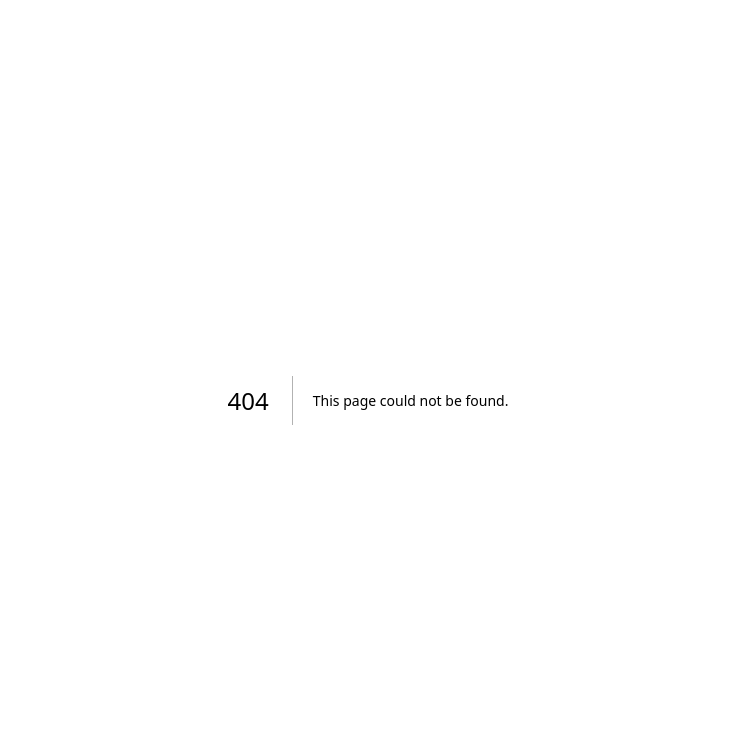
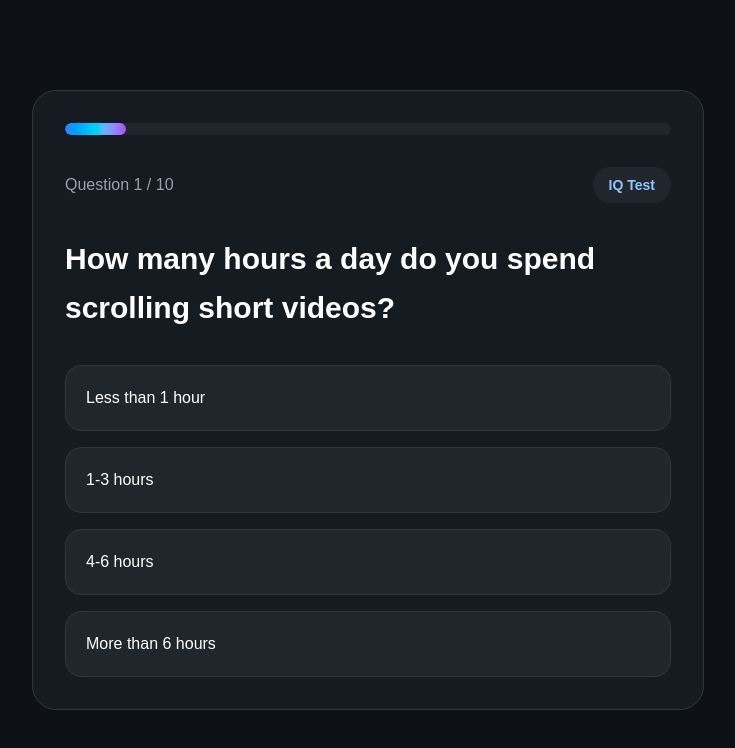
Before and after one commit to mohammed-max20/qizlyiq, a Next.js app: page /tests/brain-rot-recovery/play in a window 1280 px wide. Before the commit this address had no page. Shown: the top 748 px of the page, without its empty margins (272-1007 px from the left). Built offline with nearby package versions, Linux system fonts and the light colour scheme.

Commit message:
add brain rot recovery test

```diff
--- /dev/null
+++ b/app/data/brainRotData.ts
@@ -0,0 +1,119 @@
+export const brainRotData = {
+  title: "Brain Rot Recovery",
+  description:
+    "Test your focus, dopamine balance, attention span, and scrolling habits.",
+
+  shareText: "I got Brain Rot Recovery results on QizlyIQ. Can you beat me?",
+
+  questions: [
+    {
+      id: 1,
+      question: "How many hours a day do you spend scrolling short videos?",
+      options: [
+        { text: "Less than 1 hour", points: 3 },
+        { text: "1-3 hours", points: 2 },
+        { text: "4-6 hours", points: 1 },
+        { text: "More than 6 hours", points: 0 },
+      ],
+    },
+
+    {
+      id: 2,
+      question: "How often do you switch between apps within a few minutes?",
+      options: [
+        { text: "Rarely", points: 3 },
+        { text: "Sometimes", points: 2 },
+        { text: "Often", points: 1 },
+        { text: "Constantly", points: 0 },
+      ],
+    },
+
+    {
+      id: 3,
+      question: "Can you watch a full movie without checking your phone?",
+      options: [
+        { text: "Easily", points: 3 },
+        { text: "Usually", points: 2 },
+        { text: "Sometimes", points: 1 },
+        { text: "No", points: 0 },
+      ],
+    },
+
+    {
+      id: 4,
+      question: "How long can you focus on studying or work?",
+      options: [
+        { text: "2+ hours", points: 3 },
+        { text: "1 hour", points: 2 },
+        { text: "30 minutes", points: 1 },
+        { text: "Less than 10 minutes", points: 0 },
+      ],
+    },
+
+    {
+      id: 5,
+      question: "Do you open social media automatically without thinking?",
+      options: [
+        { text: "Never", points: 3 },
+        { text: "Rarely", points: 2 },
+        { text: "Sometimes", points: 1 },
+        { text: "Always", points: 0 },
+      ],
+    },
+
+    {
+      id: 6,
+      question: "How is your sleep schedule?",
+      options: [
+        { text: "Very consistent", points: 3 },
+        { text: "Mostly okay", points: 2 },
+        { text: "Random", points: 1 },
+        { text: "Completely broken", points: 0 },
+      ],
+    },
+
+    {
+      id: 7,
+      question: "Can you read 10 pages of a book without distraction?",
+      options: [
+        { text: "Yes easily", points: 3 },
+        { text: "Usually", points: 2 },
+        { text: "Barely", points: 1 },
+        { text: "Impossible", points: 0 },
+      ],
+    },
+
+    {
+      id: 8,
+      question: "How often do you forget why you opened an app?",
+      options: [
+        { text: "Never", points: 3 },
+        { text: "Rarely", points: 2 },
+        { text: "Often", points: 1 },
+        { text: "Constantly", points: 0 },
+      ],
+    },
+
+    {
+      id: 9,
+      question: "How quickly do you get bored without stimulation?",
+      options: [
+        { text: "Very slowly", points: 3 },
+        { text: "Sometimes", points: 2 },
+        { text: "Quickly", points: 1 },
+        { text: "Almost instantly", points: 0 },
+      ],
+    },
+
+    {
+      id: 10,
+      question: "Can you stay away from your phone for 3 hours?",
+      options: [
+        { text: "Easy", points: 3 },
+        { text: "Manageable", points: 2 },
+        { text: "Hard", points: 1 },
+        { text: "Impossible", points: 0 },
+      ],
+    },
+  ],
+};
--- a/app/data/iqTestData.ts
+++ b/app/data/iqTestData.ts
@@ -171,61 +171,55 @@ export const iqTestData = {
 
     {
       id: 16,
-      question: "Which shape is different from the others?",
-      image: "/iq/shape-1.png",
+      question: "Which number comes next? 5, 10, 20, 40, ?",
       options: [
-        { text: "Top Left", points: 0 },
-        { text: "Top Right", points: 1 },
-        { text: "Bottom Left", points: 0 },
-        { text: "Bottom Right", points: 0 },
+        { text: "45", points: 0 },
+        { text: "60", points: 0 },
+        { text: "80", points: 1 },
+        { text: "100", points: 0 },
       ],
     },
-
     {
       id: 17,
-      question: "Which pattern completes the sequence?",
-      image: "/iq/pattern-1.png",
+      question:
+        "If some painters are artists and all artists are creative, what must be true?",
       options: [
-        { text: "A", points: 0 },
-        { text: "B", points: 1 },
-        { text: "C", points: 0 },
-        { text: "D", points: 0 },
+        { text: "All painters are creative", points: 0 },
+        { text: "Some painters may be creative", points: 1 },
+        { text: "No painters are creative", points: 0 },
+        { text: "All creative people are painters", points: 0 },
       ],
     },
-
     {
       id: 18,
-      question: "Which box should come next?",
-      image: "/iq/pattern-2.png",
+      question:
+        "Which word best completes the analogy? Hand is to Glove as Foot is to:",
       options: [
-        { text: "Option 1", points: 0 },
-        { text: "Option 2", points: 0 },
-        { text: "Option 3", points: 1 },
-        { text: "Option 4", points: 0 },
+        { text: "Sock", points: 1 },
+        { text: "Shoe", points: 0 },
+        { text: "Leg", points: 0 },
+        { text: "Toe", points: 0 },
       ],
     },
-
     {
       id: 19,
-      question: "Which symbol is mirrored incorrectly?",
-      image: "/iq/symbols-1.png",
+      question: "What comes next in the pattern? A, C, F, J, O, ?",
       options: [
-        { text: "A", points: 0 },
-        { text: "B", points: 0 },
-        { text: "C", points: 1 },
-        { text: "D", points: 0 },
+        { text: "S", points: 0 },
+        { text: "T", points: 0 },
+        { text: "U", points: 1 },
+        { text: "V", points: 0 },
       ],
     },
-
     {
       id: 20,
-      question: "Which image contains the hidden pattern?",
-      image: "/iq/final-pattern.png",
+      question:
+        "A book and a pen cost $11 together. The book costs $10 more than the pen. How much does the pen cost?",
       options: [
-        { text: "Image 1", points: 1 },
-        { text: "Image 2", points: 0 },
-        { text: "Image 3", points: 0 },
-        { text: "Image 4", points: 0 },
+        { text: "$0.50", points: 1 },
+        { text: "$1", points: 0 },
+        { text: "$1.50", points: 0 },
+        { text: "$2", points: 0 },
       ],
     },
   ],
--- /dev/null
+++ b/app/tests/brain-rot-recovery/page.tsx
@@ -0,0 +1,50 @@
+"use client";
+
+import Link from "next/link";
+
+export default function BrainRotRecoveryPage() {
+  return (
+    <main className="min-h-screen bg-[#0d1117] text-white flex items-center justify-center px-6">
+      <div className="max-w-2xl w-full bg-[#161b22] border border-[#30363d] rounded-3xl p-10 text-center">
+        <div className="mb-6">
+          <span className="px-4 py-2 rounded-full bg-purple-500/20 text-purple-300 text-sm font-bold">
+            QizlyIQ Recovery Test
+          </span>
+        </div>
+
+        <h1 className="text-5xl font-black mb-6 leading-tight">
+          Brain Rot Recovery
+        </h1>
+
+        <p className="text-gray-400 text-lg leading-relaxed mb-10">
+          Test your focus, dopamine balance, attention span, and scrolling
+          habits.
+        </p>
+
+        <div className="grid grid-cols-1 sm:grid-cols-3 gap-4 mb-10">
+          <div className="bg-[#21262d] rounded-2xl p-5 border border-[#30363d]">
+            <h2 className="text-3xl font-black text-blue-400 mb-2">10</h2>
+            <p className="text-gray-400 text-sm">Questions</p>
+          </div>
+
+          <div className="bg-[#21262d] rounded-2xl p-5 border border-[#30363d]">
+            <h2 className="text-3xl font-black text-purple-400 mb-2">Focus</h2>
+            <p className="text-gray-400 text-sm">Attention Test</p>
+          </div>
+
+          <div className="bg-[#21262d] rounded-2xl p-5 border border-[#30363d]">
+            <h2 className="text-3xl font-black text-cyan-400 mb-2">Free</h2>
+            <p className="text-gray-400 text-sm">Instant Results</p>
+          </div>
+        </div>
+
+        <Link
+          href="/tests/brain-rot-recovery/play"
+          className="inline-block w-full sm:w-auto bg-gradient-to-r from-purple-500 via-pink-400 to-cyan-400 hover:opacity-90 transition-all text-white font-black text-lg px-10 py-5 rounded-2xl"
+        >
+          Start Recovery Test
+        </Link>
+      </div>
+    </main>
+  );
+}
--- /dev/null
+++ b/app/tests/brain-rot-recovery/play/page.tsx
@@ -0,0 +1,6 @@
+import QuizRunner from "../../../components/QuizRunner";
+import { brainRotData } from "../../../data/brainRotData";
+
+export default function BrainRotPlayPage() {
+  return <QuizRunner data={brainRotData} />;
+}
```
